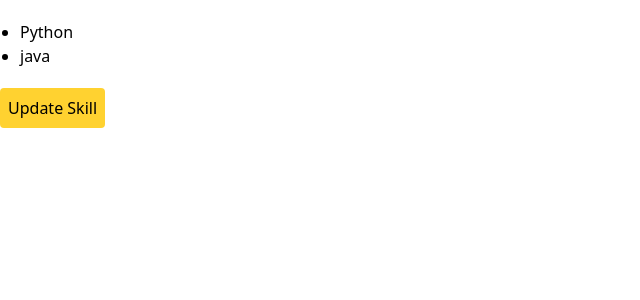
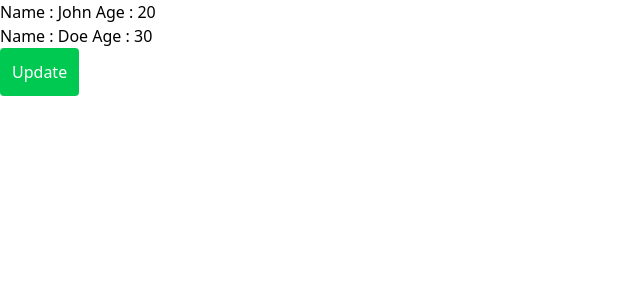
Before and after one commit to shoyebreza/phimart-client, a React (Vite) app: page / in a window 1280 px wide. Shown: the top 300 px of the page, without its empty margins (0-640 px from the left). Built offline with nearby package versions, Linux system fonts and the light colour scheme.

Commit message:
array state object

```diff
--- a/src/App.jsx
+++ b/src/App.jsx
@@ -1,4 +1,4 @@
-import Skills from "./components/Skills";
+import Employee from "./components/Employee";
 
 
 
@@ -7,7 +7,7 @@
 
   return (
     <>
-      <Skills></Skills>
+      <Employee></Employee>
     </>
   );
 };
--- /dev/null
+++ b/src/components/Employee.jsx
@@ -0,0 +1,25 @@
+import { useState } from "react";
+
+
+const Employee = () => {
+    const empArr = [
+        {name:'John', age:20},
+        {name:'Doe', age:30},
+    ]
+    const [employee,setEmployee] = useState(empArr);
+    const handleClick = ()=>{
+        setEmployee(employee.map(emp => emp.name ==='John' ? {...emp, age :60} : emp))
+    }
+    return (
+        <div>
+            <ul>
+                {employee.map((emp, index)=>(
+                    <li key={index}> Name : {emp.name} Age : {emp.age}</li>
+                ))}
+            </ul>
+            <button className="p-3 bg-green-500 text-white rounded-sm" onClick={handleClick}> Update </button>
+        </div>
+    );
+};
+
+export default Employee;
--- a/src/components/Skills.jsx
+++ b/src/components/Skills.jsx
@@ -1,4 +1,4 @@
-import React, { useState } from 'react';
+import { useState } from 'react';
 
 const Skills = () => {
     const [skills, setSkills]= useState(['Python', 'java']);
```
